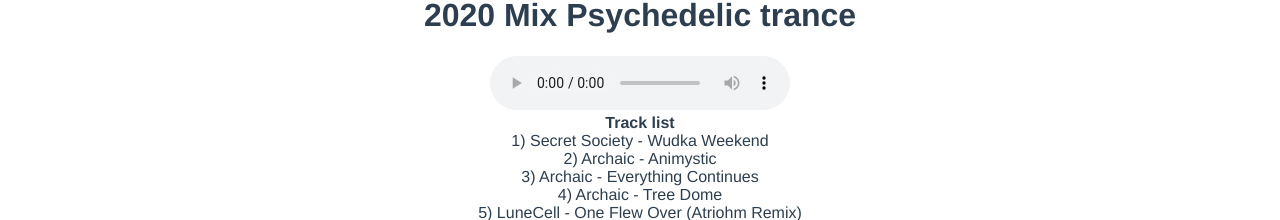
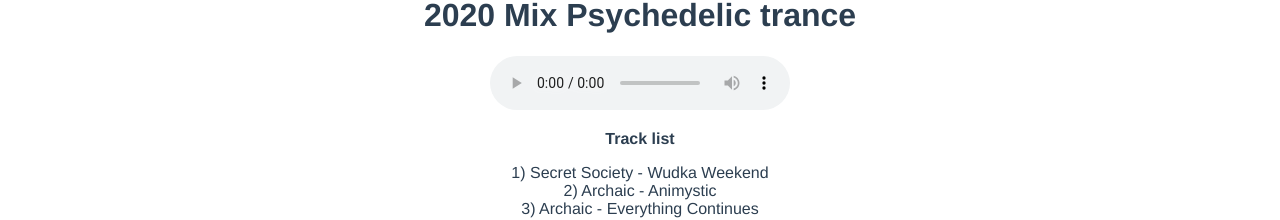
Before and after one commit to stephaneworkspace/electryps.ch, a Vue app: page / in a window 1280 px wide. Shown: the part 854-1074 px from the top of the page. Built offline with nearby package versions, Linux system fonts and the light colour scheme.

Commit message:
html alignement

```diff
--- a/src/components/HelloWorld.vue
+++ b/src/components/HelloWorld.vue
@@ -8,6 +8,7 @@
       Your browser does not support the audio element.
     </audio>
     <div>
+      <p>
         <b>Track list</b>
         <div>
           1) Secret Society - Wudka Weekend<br />
@@ -25,6 +26,7 @@
           13) Secret Society - Beginning The Cycle<br />
           14) Tengri, Atriohm - Train To Goa
         </div>
+      <p />
     </div>
     <hr />
     <h1>2020 Progressive trance work</h1>
```
Lines whose indentation alone changed are shown as unchanged.
